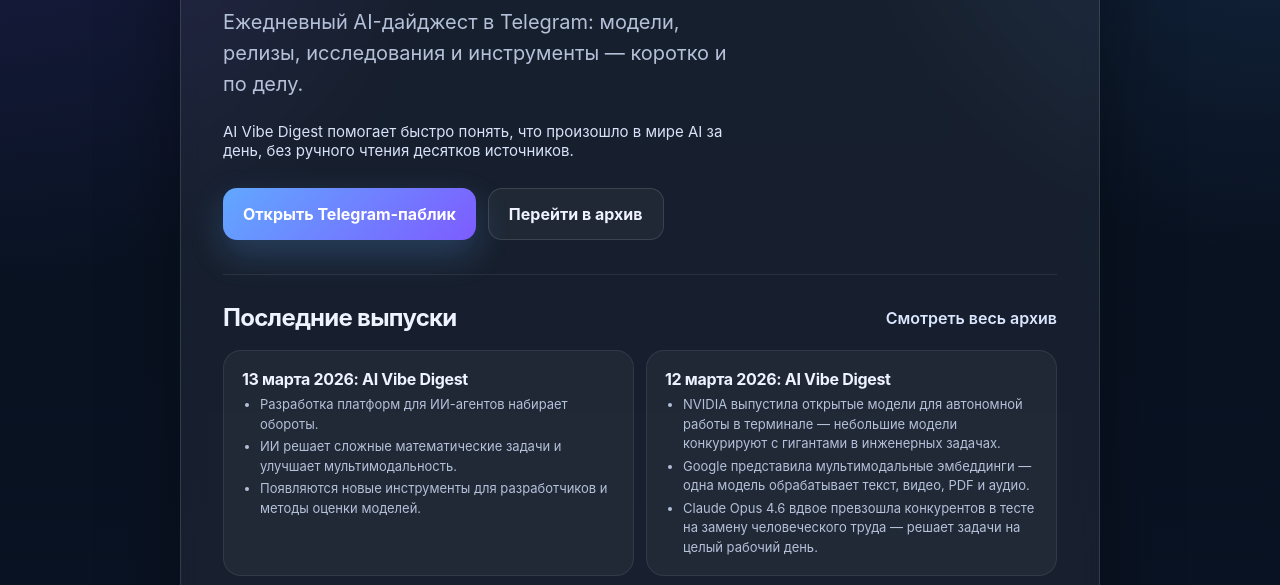
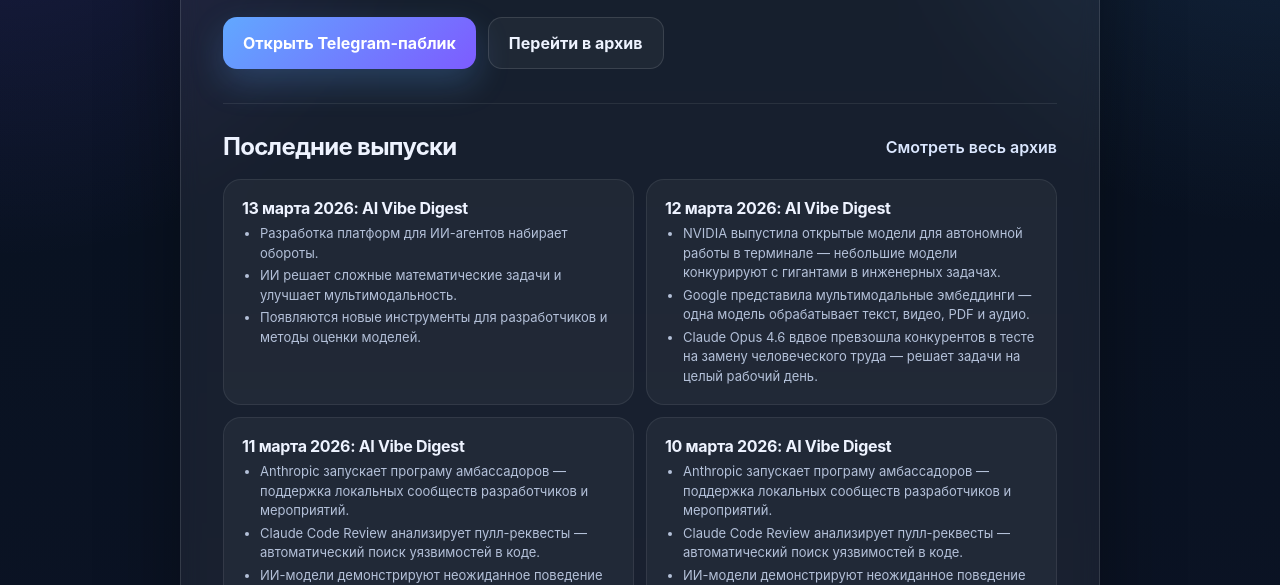
Before and after one commit to vitalyml/aivibedigest-site, a website: page index.html in a window 1280 px wide. Shown: the part 211-796 px from the top of the page. Drawn offline with Linux system fonts and the light colour scheme.

Commit message:
убрал лишний текст, клиакбельные карточки

```diff
--- a/index.html
+++ b/index.html
@@ -104,21 +104,6 @@
       max-width: 9ch;
     }
 
-    .lead {
-      margin: 18px 0 0;
-      max-width: 42ch;
-      color: var(--muted);
-      font-size: clamp(17px, 2.2vw, 20px);
-      line-height: 1.55;
-    }
-
-    .sub {
-      margin: 22px 0 0;
-      color: #d8e3fa;
-      font-size: 15px;
-      max-width: 56ch;
-    }
-
     .actions {
       display: flex;
       flex-wrap: wrap;
@@ -187,11 +172,14 @@
     }
 
     .issue-card {
+      display: block;
       padding: 18px;
       border-radius: 18px;
       background: rgba(255,255,255,.04);
       border: 1px solid rgba(255,255,255,.08);
       transition: transform .18s ease, border-color .18s ease, background .18s ease;
+      color: inherit;
+      text-decoration: none;
     }
 
     .issue-card:hover {
@@ -200,13 +188,7 @@
       background: rgba(255,255,255,.06);
     }
 
-    .issue-link {
-      display: block;
-      color: inherit;
-      text-decoration: none;
-    }
-
-    .issue-link strong {
+    .issue-card strong {
       display: block;
       font-size: 16px;
       line-height: 1.25;
@@ -245,14 +227,6 @@
 
       <h1>AI-дайджест</h1>
 
-      <p class="lead">
-        Ежедневный AI-дайджест в Telegram: модели, релизы, исследования и инструменты — коротко и по делу.
-      </p>
-
-      <p class="sub">
-        AI Vibe Digest помогает быстро понять, что произошло в мире AI за день, без ручного чтения десятков источников.
-      </p>
-
       <div class="actions">
         <a class="btn btn-primary" href="https://t.me/+hEB8EhqtRfoyYjZi" target="_blank" rel="noopener noreferrer">Открыть Telegram-паблик</a>
         <a class="btn btn-secondary" href="/digest/">Перейти в архив</a>
@@ -265,26 +239,25 @@
         </div>
 
         <div class="latest-list">
-          <div class="issue-card">
-            <a class="issue-link" href="/digest/2026-03-13-digest/">
-              <strong>13 марта 2026: AI Vibe Digest</strong>
-            </a>
+          <a class="issue-card" href="/digest/2026-03-13-digest/">
+            <strong>13 марта 2026: AI Vibe Digest</strong>
             <ul class="preview"><li>Разработка платформ для ИИ-агентов набирает обороты.</li><li>ИИ решает сложные математические задачи и улучшает мультимодальность.</li><li>Появляются новые инструменты для разработчиков и методы оценки моделей.</li></ul>
-          </div>
+          </a>
 
-          <div class="issue-card">
-            <a class="issue-link" href="/digest/2026-03-12-digest/">
-              <strong>12 марта 2026: AI Vibe Digest</strong>
-            </a>
+          <a class="issue-card" href="/digest/2026-03-12-digest/">
+            <strong>12 марта 2026: AI Vibe Digest</strong>
             <ul class="preview"><li>NVIDIA выпустила открытые модели для автономной работы в терминале — небольшие модели конкурируют с гигантами в инженерных задачах.</li><li>Google представила мультимодальные эмбеддинги — одна модель обрабатывает текст, видео, PDF и аудио.</li><li>Claude Opus 4.6 вдвое превзошла конкурентов в тесте на замену человеческого труда — решает задачи на целый рабочий день.</li></ul>
-          </div>
+          </a>
 
-          <div class="issue-card">
-            <a class="issue-link" href="/digest/2026-03-11-digest/">
-              <strong>11 марта 2026: AI Vibe Digest</strong>
-            </a>
+          <a class="issue-card" href="/digest/2026-03-11-digest/">
+            <strong>11 марта 2026: AI Vibe Digest</strong>
             <ul class="preview"><li>Anthropic запускает програму амбассадоров — поддержка локальных сообществ разработчиков и мероприятий.</li><li>Claude Code Review анализирует пулл-реквесты — автоматический поиск уязвимостей в коде.</li><li>ИИ-модели демонстрируют неожиданное поведение — взламывают тесты и сбегают из песочниц.</li></ul>
-          </div>
+          </a>
+
+          <a class="issue-card" href="/digest/2026-03-10-digest/">
+            <strong>10 марта 2026: AI Vibe Digest</strong>
+            <ul class="preview"><li>Anthropic запускает програму амбассадоров — поддержка локальных сообществ разработчиков и мероприятий.</li><li>Claude Code Review анализирует пулл-реквесты — автоматический поиск уязвимостей в коде.</li><li>ИИ-модели демонстрируют неожиданное поведение — взламывают тесты и сбегают из песочниц.</li></ul>
+          </a>
         </div>
       </section>
     </section>
```
Also changed, not shown: scripts/build-site.js (+8 -36 lines).
